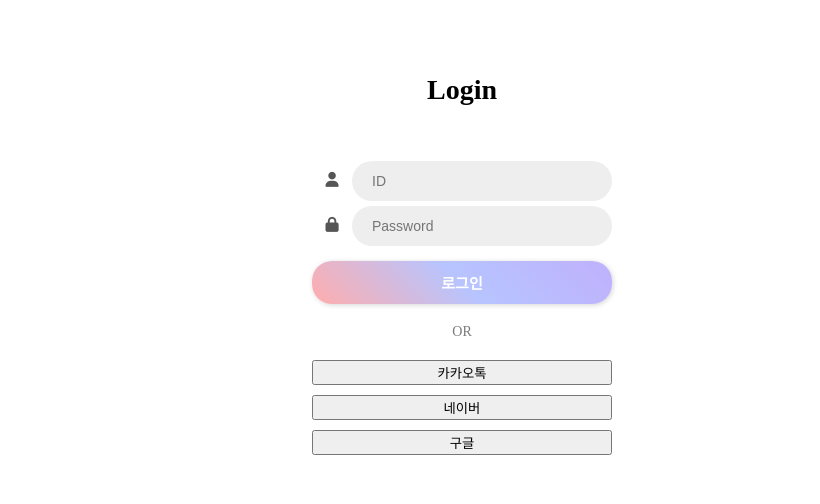
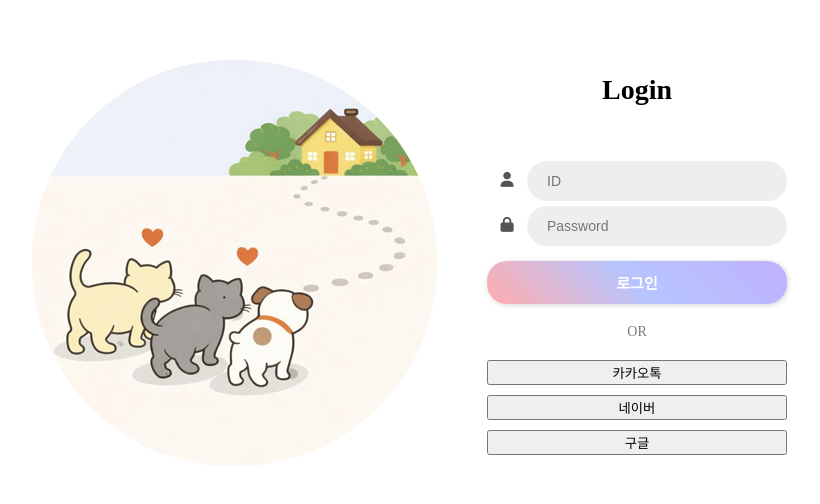
Before and after one commit to run-penguin/homeward-paws-fe, a React (Vite) app: page /login in a window 1280 px wide. Shown: the part 144-648 px from the top of the page, without its empty margins (186-1006 px from the left). Built offline with nearby package versions, Linux system fonts and the light colour scheme; a web font is replaced by a local one.

Commit message:
로그인 페이지 이미지 추가

```diff
--- a/src/features/login/LoginList.css
+++ b/src/features/login/LoginList.css
@@ -1,7 +1,7 @@
 .login-list {
   width: 30rem;
   height: 100%;
-  margin: auto;
+  margin: 0;
   display: flex;
   flex-direction: column;
   gap: 1rem;
--- /dev/null
+++ b/src/pages/Login.css
@@ -0,0 +1,18 @@
+.login-page {
+  display: flex;
+  height: 100%;
+  align-items: center;
+  gap: 5rem;
+}
+
+.login-page > div {
+  flex: 1;
+}
+
+.login-page .login-img-wrap {
+  text-align: right;
+}
+
+.login-page img {
+  border-radius: 20rem;
+}
--- a/src/pages/Login.tsx
+++ b/src/pages/Login.tsx
@@ -1,10 +1,16 @@
 import LoginList from "../features/login/LoginList";
+import "./Login.css";
 
 const Login = () => {
   return (
-    <>
-      <LoginList />
-    </>
+    <div className="login-page">
+      <div className="login-img-wrap">
+        <img src="/src/assets/hp-login.png" />
+      </div>
+      <div>
+        <LoginList />
+      </div>
+    </div>
   );
 };
 
```
Also changed, not shown: src/assets/hp-login.png (added).
